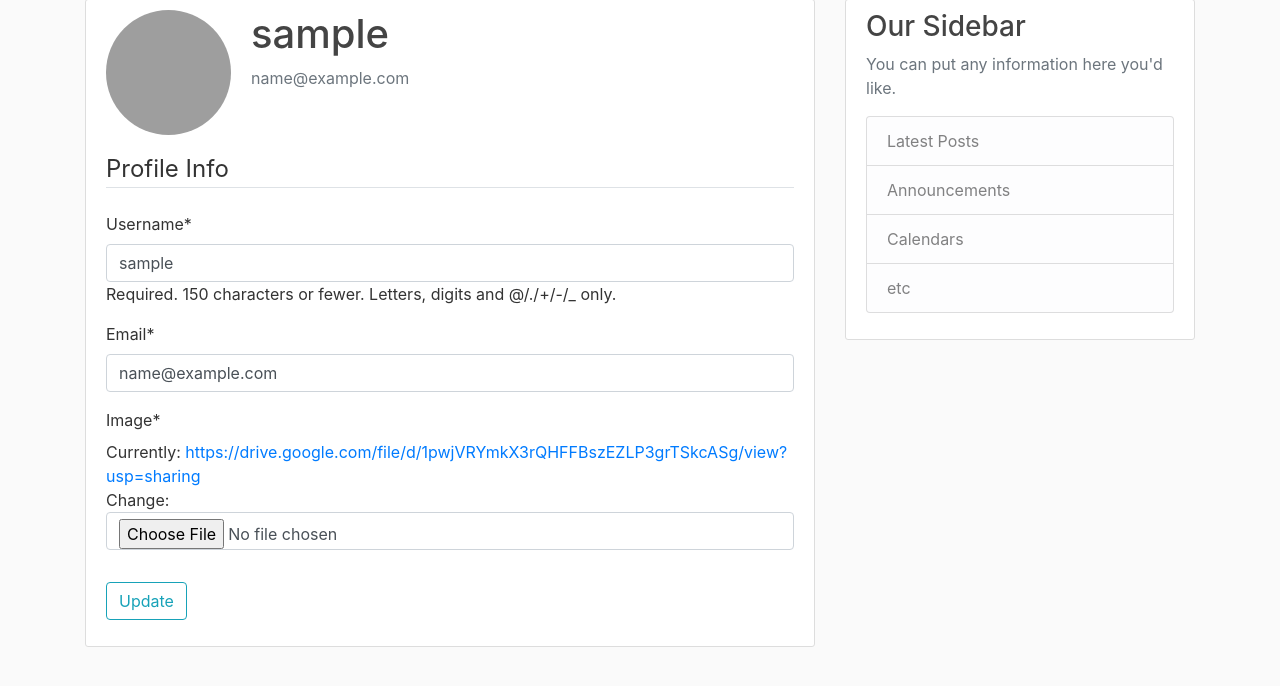
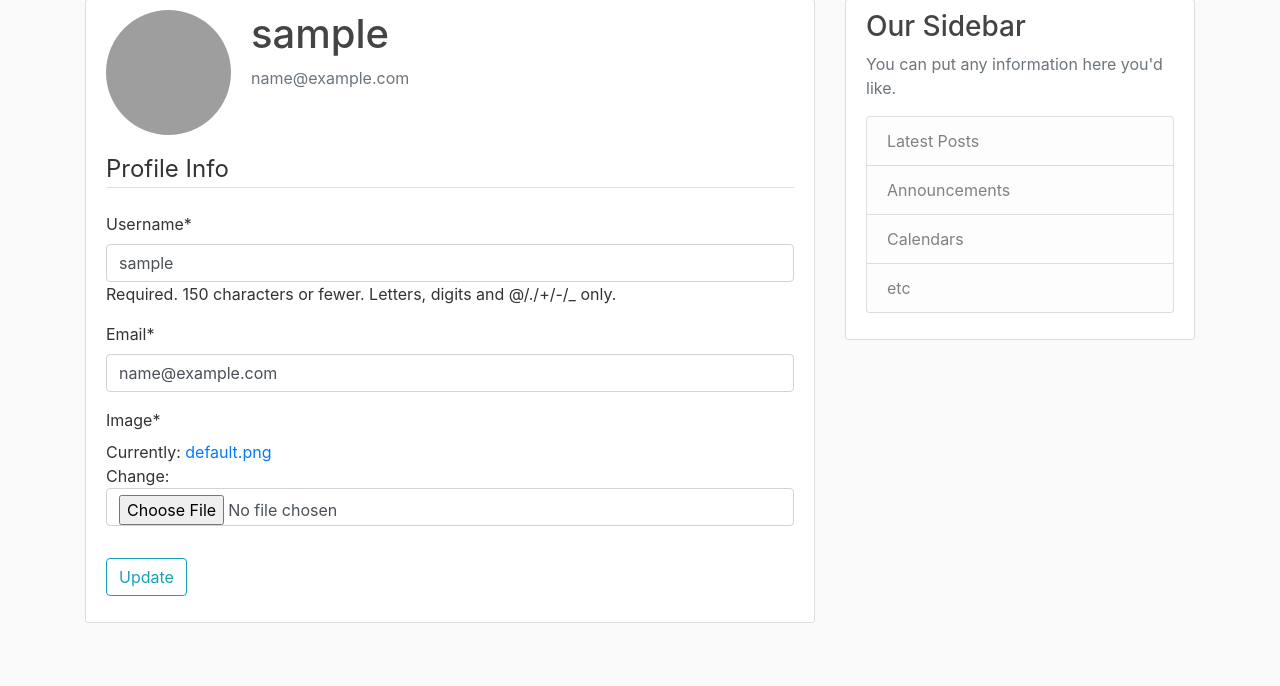
Before and after one commit to LadyHergon/server_py, a Django app: page /profile/ in a window 1280 px wide. Shown: the part 81-767 px from the top of the page. Run offline with Django 3.2, Linux system fonts and the light colour scheme; the visitor is signed in with stand-in values (Sample User, id 1); some libraries are stand-ins or nearby versions; grey boxes are pictures that could not be loaded.

Commit message:
image alt
Image path changed

google drive image

added fake spectogram

fix image file path

wrong commit

Update README.md

```diff
--- a/blog/templates/blog/home.html
+++ b/blog/templates/blog/home.html
@@ -2,7 +2,7 @@
 {% block content %}
     {% for post in posts %}
         <article class="media content-section">
-            <img class="rounded-circle article-img" src="{{ post.author.profile.image.url }}">
+            <img class="rounded-circle article-img" src="https://drive.google.com/uc?id=1iQloywu1JE-Uu9EafDkQxMUDG3tXl70j">
             <div class="media-body">
             <div class="article-metadata">
                 <a class="mr-2" href="{% url 'user-posts' post.author.username %}">{{ post.author }}</a>
--- a/blog/templates/blog/post_detail.html
+++ b/blog/templates/blog/post_detail.html
@@ -15,6 +15,7 @@
         </div>
         <h2 class="article-title">{{ object.title }}</h2>
         <p class="article-content">{{ object.content }}</p>
+        <img style="max-width:100%" src="https://drive.google.com/uc?id=159eAuJJbf6IS2Wtd9GNRmFrbJFJBXahy">
         </div>
     </article>
 {% endblock content %}
--- a/blog/templates/blog/user_posts.html
+++ b/blog/templates/blog/user_posts.html
@@ -3,7 +3,7 @@
     <h1 class="mb-3">Posts by {{ view.kwargs.username }} ({{ page_obj.paginator.count }})</h1>
     {% for post in posts %}
         <article class="media content-section">
-            <img class="rounded-circle article-img" src="{{ post.author.profile.image.url }}">
+            <img class="rounded-circle article-img" src="https://drive.google.com/uc?id=1iQloywu1JE-Uu9EafDkQxMUDG3tXl70j">
             <div class="media-body">
             <div class="article-metadata">
                 <a class="mr-2" href="{% url 'user-posts' post.author.username %}">{{ post.author }}</a>
--- a/server_py/settings.py
+++ b/server_py/settings.py
@@ -28,9 +28,9 @@ BASE_DIR = Path(__file__).resolve().parent.parent
 SECRET_KEY = os.environ.get('SECRET_KEY')
 
 # SECURITY WARNING: don't run with debug turned on in production!
-DEBUG = (os.environ.get('DEBUG_VALUE') == 'TRUE')
+DEBUG = True#(os.environ.get('DEBUG_VALUE') == 'TRUE')
 
-ALLOWED_HOSTS = ["a17kedjango.herokuapp.com"]
+ALLOWED_HOSTS = ["localhost:8000","a17kedjango.herokuapp.com"]
 
 
 # Application definition
--- a/users/models.py
+++ b/users/models.py
@@ -5,7 +5,7 @@ from PIL import Image
 
 class Profile(models.Model):
     user = models.OneToOneField(User, on_delete=models.CASCADE)
-    image = models.ImageField(default='https://drive.google.com/file/d/1pwjVRYmkX3rQHFFBszEZLP3grTSkcASg/view?usp=sharing', upload_to ='profile_pics')
+    image = models.ImageField(default='default.png', upload_to ='profile_pics')
 
     def __str__(self):
         return f'{self.user.username} Profile'
--- a/users/templates/users/profile.html
+++ b/users/templates/users/profile.html
@@ -3,7 +3,7 @@
 {% block content %}
     <div class="content-section">
       <div class="media">
-        <img class="rounded-circle account-img" src="{{ user.profile.image.url }}" alt="https://drive.google.com/file/d/1pwjVRYmkX3rQHFFBszEZLP3grTSkcASg/view?usp=sharing">
+        <img class="rounded-circle account-img" src= "https://drive.google.com/uc?id=1iQloywu1JE-Uu9EafDkQxMUDG3tXl70j" alt="waiting for AWS S3 setup">
         <div class="media-body">
           <h2 class="account-heading">{{ user.username }}</h2>
           <p class="text-secondary">{{ user.email }}</p>
```
Also changed, not shown: README.md.
